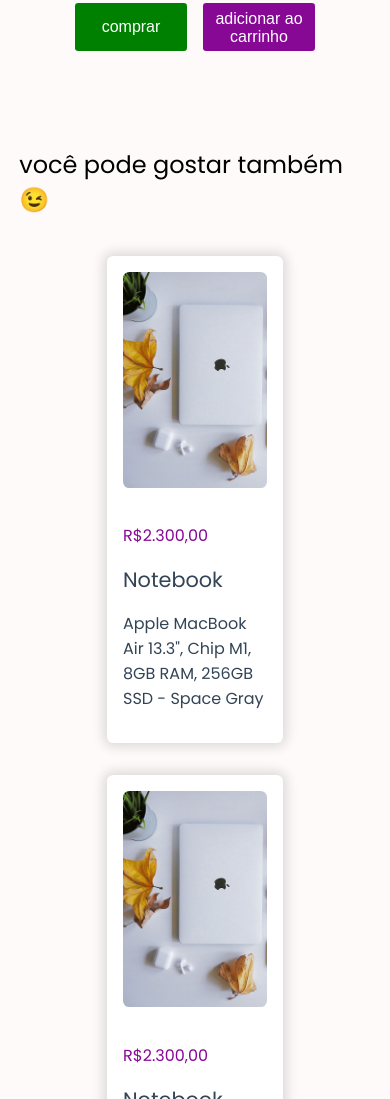
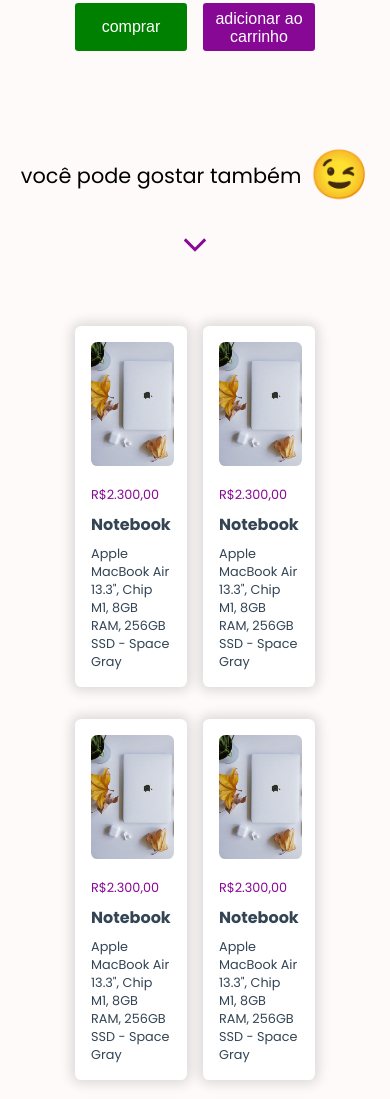
Before and after one commit to Samuelloliiveira/virtual_store, a plain HTML site: page product.html in a window 390 px wide. Shown: the part 694-1793 px from the top of the page. Drawn offline with Linux system fonts and the light colour scheme.

Commit message:
trabalhando a responsividade

```diff
--- a/css/styleIndex.css
+++ b/css/styleIndex.css
@@ -34,7 +34,7 @@
     display: flex;
     align-items: center;
     justify-content: space-between;
-    padding: 1.4rem;
+    padding: 2rem;
 }
 
 .div-header a {
@@ -85,12 +85,12 @@
     padding-top: 5rem;
     display: flex;
     flex-wrap: wrap;
-    gap: 2rem;
+    gap: 1.3rem;
     justify-content: center;
 }
 
 .card {
-    width: 16rem;
+    width: 7rem;
     box-shadow: 0px 0px 12px 4px rgba(0,0,0,0.13);
     border-radius: 0.4rem;
     padding: 1rem;
@@ -104,19 +104,27 @@
 }
 
 .card img {
-    max-width: 13.9rem;
-    max-height: 21.75rem;
+    /* max-width: 13.9rem; */
+    max-height: 7.75rem;
     border-radius: 0.4rem;
     margin-bottom: 0.8rem;
 }
 
-.card .price, #info .price {
+.card .price {
     color: #880896;
+}
+
+.card h2{
+    font-size: 1rem;
+    margin: 0.5rem 0;
+}
+
+.card p{
+    font-size: 0.8rem;
 }
 
 .card h2, .card p {
     color: #345;
-    margin: 1rem 0 1rem;
 }
 
 /* ----- FOOTER ----- */
@@ -141,34 +149,7 @@
     }
 }
 
-@media (max-width: 480px) {
-
-    #search input {
-        width: 16rem;
-    }
-
-    #products {
-        gap: 0.8rem;
-    }
-
-    .card {
-        width: 7rem;
-    }
-
-    .card img {
-        max-height: 7.75rem;
-    }
-
-    .card h2{
-        font-size: 1rem;
-    }
-
-    .card p{
-        font-size: 0.8rem;
-    }
-}
-
-@media (max-width: 537px) {
+@media (min-width: 537px) {
     .card {
         width: 11rem;
     }
@@ -197,3 +178,26 @@
         margin: 0 2rem 0 2rem;
     }
 }
+
+@media (min-width: 1264px) {
+    .div-header {
+        margin: 0 2rem 0 2rem;
+    }
+
+    #products .card {
+        width: 16rem;
+    }
+
+    #products .card img {
+        max-width: 13.9rem;
+        max-height: 21.75rem;
+    }
+
+    #products .card h2{
+        font-size: 1.8rem;
+    }
+
+    #products .card p{
+        font-size: 1rem;
+    }
+}
--- a/css/styleProduct.css
+++ b/css/styleProduct.css
@@ -67,17 +67,42 @@
 
 /* --------SUGGESTIONs--------- */
 #suggestions {
-    margin-top: 5rem;
+    margin-top: 5.5rem;
     padding-top: 0;
 }
 
-#suggestions h2 {
-    font-weight: normal;
-    margin: 1rem 0 1rem
+#text-suggest {
+    display: flex;
+    align-items: center;
+    gap: 0.5rem;
 }
 
-#suggestions img {
-    margin-bottom: 0.8rem;
+#text-suggest h2 {
+    font-weight: normal;
+}
+
+#text-suggest p {
+    font-size: 3rem;
+}
+
+#suggestions {
+    margin-bottom: 5rem;
+}
+
+/* filtrando a cor do svg usando o codepen:
+https://codepen.io/sosuke/pen/Pjoqqp */
+#arrow-svg {
+    filter:
+        invert(10%)
+        sepia(75%)
+        saturate(5230%)
+        hue-rotate(289deg)
+        brightness(105%)
+        contrast(104%);
+}
+
+#suggestion {
+    margin-top: 3rem;
 }
 
 #suggestion ul {
@@ -90,6 +115,12 @@
 }
 
 /* ------ MEDIA QUERIES  ------ */
+@media (max-width: 537px) {
+    #text-suggest h2 {
+        font-size: 1.3rem;
+    }
+}
+
 @media (min-width: 600px) {
     #product {
         flex-direction: row;
--- a/product.html
+++ b/product.html
@@ -50,7 +50,14 @@
             </section>
 
             <section id="suggestions">
-                <h2>você pode gostar também 😉</h2>
+
+                <div id="text-suggest">
+                    <h2>você pode gostar também</h2>
+                    <p>😉</p>
+                </div>
+
+                <img id="arrow-svg" src="./assets/angle-arrow-down.svg" alt="seta para baixo">
+
                 <div id="suggestion">
                     <ul>
                         <li>
```
Also changed, not shown: index.html (+1 -0 lines), assets/angle-arrow-down.svg (added).
